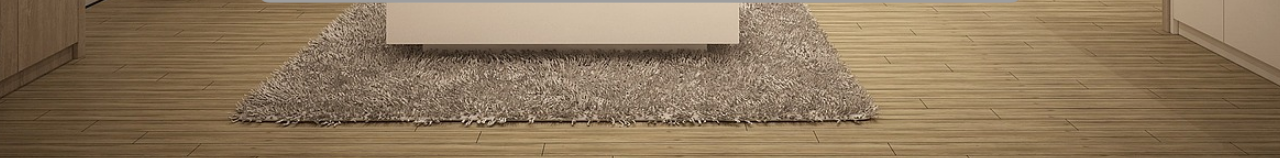
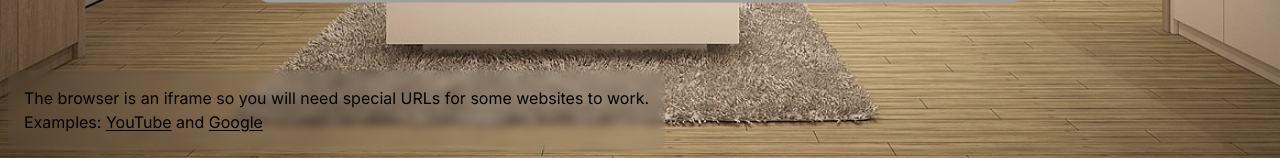
Before and after one commit to fletch-r/apple-vision, a Next.js app: page / in a window 1280 px wide. Shown: the part 642-800 px from the top of the page. Built offline with nearby package versions, Linux system fonts and the light colour scheme; grey boxes are pictures that could not be loaded.

Commit message:
feat: :sparkles:  - warning message about iframe not working for most websites

```diff
--- a/src/app/page.tsx
+++ b/src/app/page.tsx
@@ -15,8 +15,8 @@ export default function Home() {
   const iframe = useRef<HTMLIFrameElement>(null);
   const search = useRef<HTMLInputElement>(null);
 
-  const [enteredValue, setEnteredValue] = React.useState('https://www.google.com');
-  const [url, setUrl] = React.useState('https://www.google.com');
+  const [enteredValue, setEnteredValue] = React.useState('https://www.google.com/webhp?igu=1');
+  const [url, setUrl] = React.useState('https://www.google.com/webhp?igu=1');
 
   const [focused, setFocused] = React.useState(false);
   const onFocus = () => setFocused(true);
@@ -139,6 +139,29 @@ export default function Home() {
           </iframe>
         </div>
       </section>
+
+      <div className="absolute p-4 bg-[rgba(111,111,111,0.1)] backdrop-blur-sm rounded-lg bottom-2 left-2">
+        <p>The browser is an iframe so you will need special URLs for some websites to work.</p>
+        <p>
+          Examples:
+          {' '}
+          <span
+            className="underline underline-offset-2 hover:cursor-pointer"
+            onClick={() => setUrl('https://www.youtube.com/embed/dQw4w9WgXcQ?autoplay=1')}
+          >
+            YouTube
+          </span>
+          {' '}
+          and
+          {' '}
+          <span
+            className="underline underline-offset-2"
+            onClick={() => setUrl('https://www.google.com/webhp?igu=1')}
+          >
+            Google
+          </span>
+        </p>
+      </div>
     </main >
   )
 }
```
